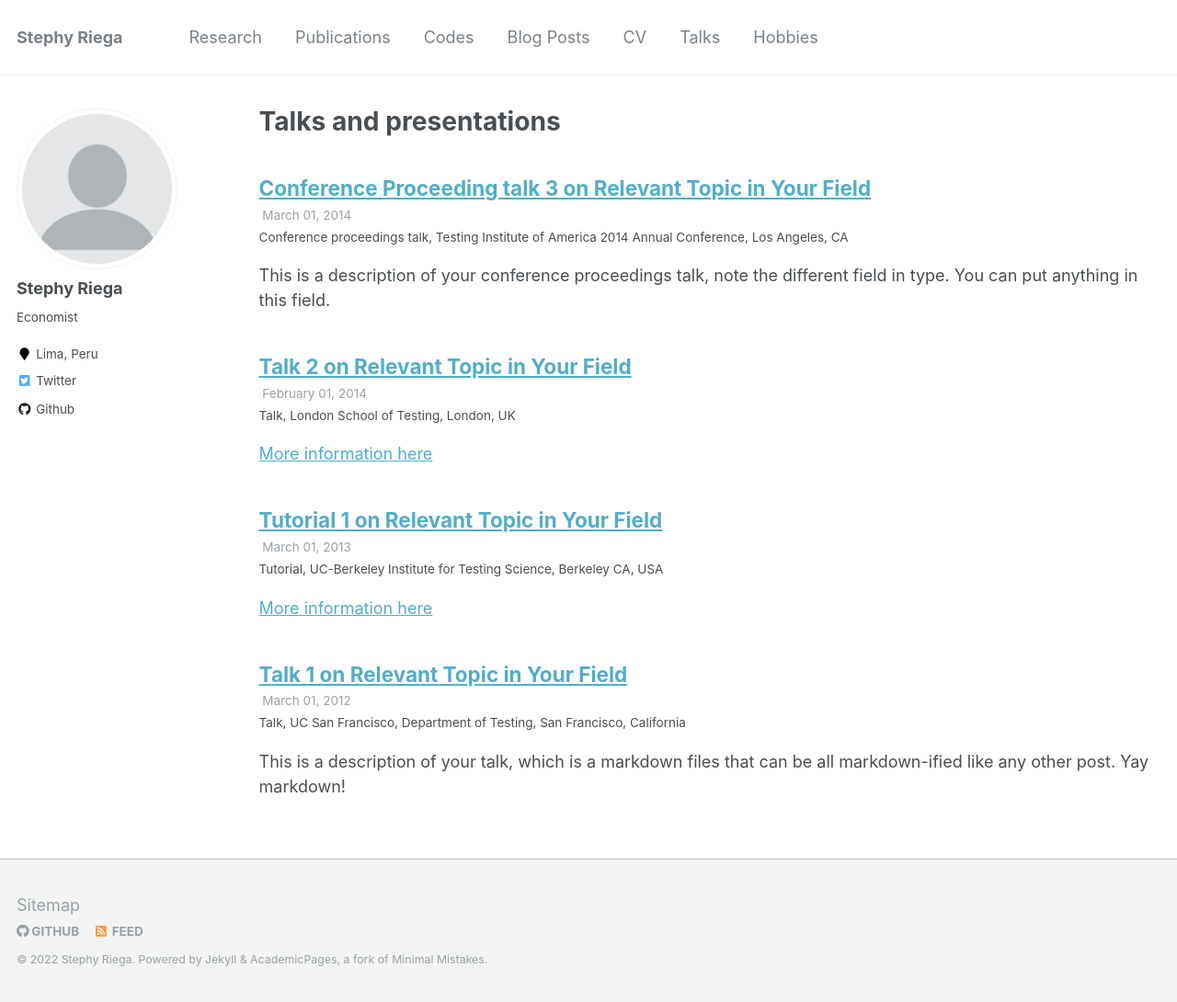
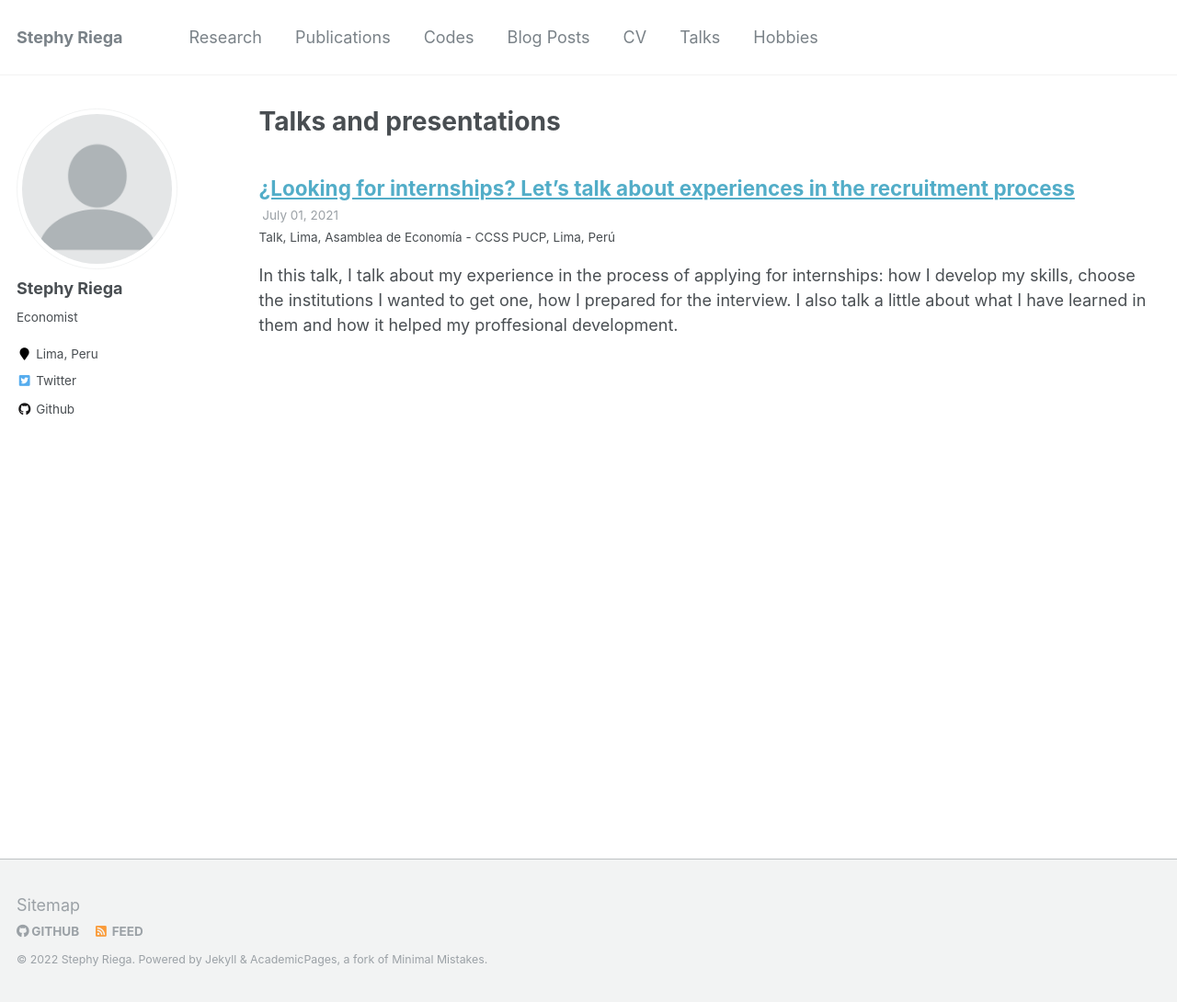
Before and after one commit to stephyriega/stephyriega.github.io, a Jekyll site: the page built from _pages/talks.html, in a window 1280 px wide and 1090 px high. Shown: the whole window at 92% size. Built offline with Jekyll 4.4.1, drawn with Linux system fonts in a browser that asks for light colours.

Commit message:
update talks

```diff
--- a/_talks/2012-03-01-talk-1.md
+++ /dev/null
@@ -1,11 +0,0 @@
----
-title: "Talk 1 on Relevant Topic in Your Field"
-collection: talks
-type: "Talk"
-permalink: /talks/2012-03-01-talk-1
-venue: "UC San Francisco, Department of Testing"
-date: 2012-03-01
-location: "San Francisco, California"
----
-
-This is a description of your talk, which is a markdown files that can be all markdown-ified like any other post. Yay markdown!
--- a/_talks/2013-03-01-tutorial-1.md
+++ /dev/null
@@ -1,13 +0,0 @@
----
-title: "Tutorial 1 on Relevant Topic in Your Field"
-collection: talks
-type: "Tutorial"
-permalink: /talks/2013-03-01-tutorial-1
-venue: "UC-Berkeley Institute for Testing Science"
-date: 2013-03-01
-location: "Berkeley CA, USA"
----
-
-[More information here](http://exampleurl.com)
-
-This is a description of your tutorial, note the different field in type. This is a markdown files that can be all markdown-ified like any other post. Yay markdown!
--- a/_talks/2014-02-01-talk-2.md
+++ /dev/null
@@ -1,13 +0,0 @@
----
-title: "Talk 2 on Relevant Topic in Your Field"
-collection: talks
-type: "Talk"
-permalink: /talks/2014-02-01-talk-2
-venue: "London School of Testing"
-date: 2014-02-01
-location: "London, UK"
----
-
-[More information here](http://example2.com)
-
-This is a description of your talk, which is a markdown files that can be all markdown-ified like any other post. Yay markdown!
--- a/_talks/2014-03-01-talk-3.md
+++ /dev/null
@@ -1,11 +0,0 @@
----
-title: "Conference Proceeding talk 3 on Relevant Topic in Your Field"
-collection: talks
-type: "Conference proceedings talk"
-permalink: /talks/2014-03-01-talk-3
-venue: "Testing Institute of America 2014 Annual Conference"
-date: 2014-03-01
-location: "Los Angeles, CA"
----
-
-This is a description of your conference proceedings talk, note the different field in type. You can put anything in this field.
--- /dev/null
+++ b/_talks/2021-07-01-talk-1.md
@@ -0,0 +1,13 @@
+---
+title: "¿Looking for internships? Let's talk about experiences in the recruitment process"
+collection: talks
+type: "Talk"
+permalink: /talks/2021-07-01-talk-1
+venue: "Lima, Asamblea de Economía - CCSS PUCP"
+date: 2021-07-01
+location: "Lima, Perú"
+---
+
+In this talk, I talk about my experience in the process of applying for internships: how I develop my skills, choose the institutions I wanted to get one, how I prepared for the interview. I also talk a little about what I have learned in them and how it helped my proffesional development.
+
+You can watch the whole video [here](https://www.facebook.com/AsambleadeEconomiaPUCP/videos/488562305553777).
```
Also changed, not shown: _posts/2021-02-01-blog-post-2.md (+1 -1 lines).
